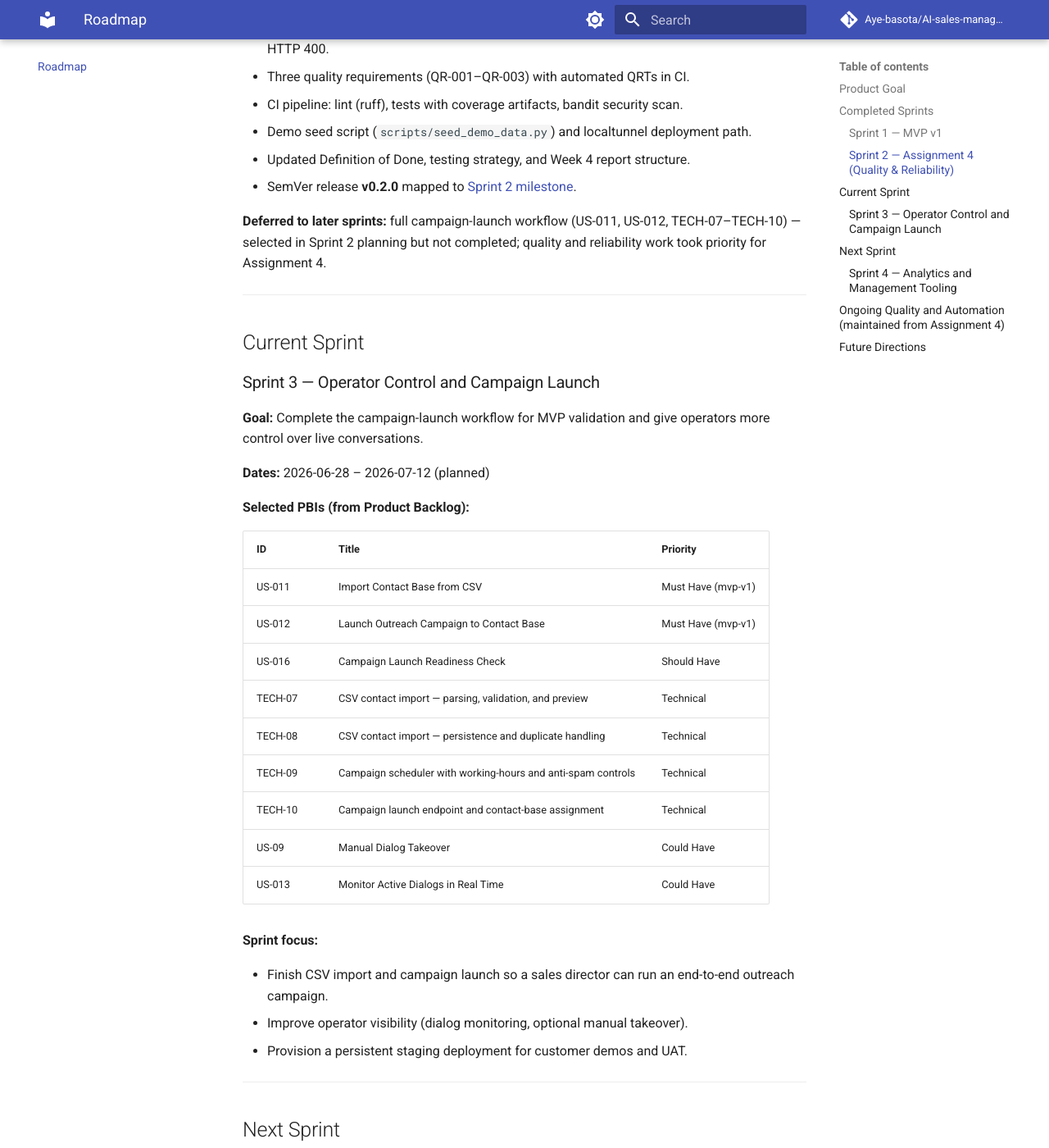
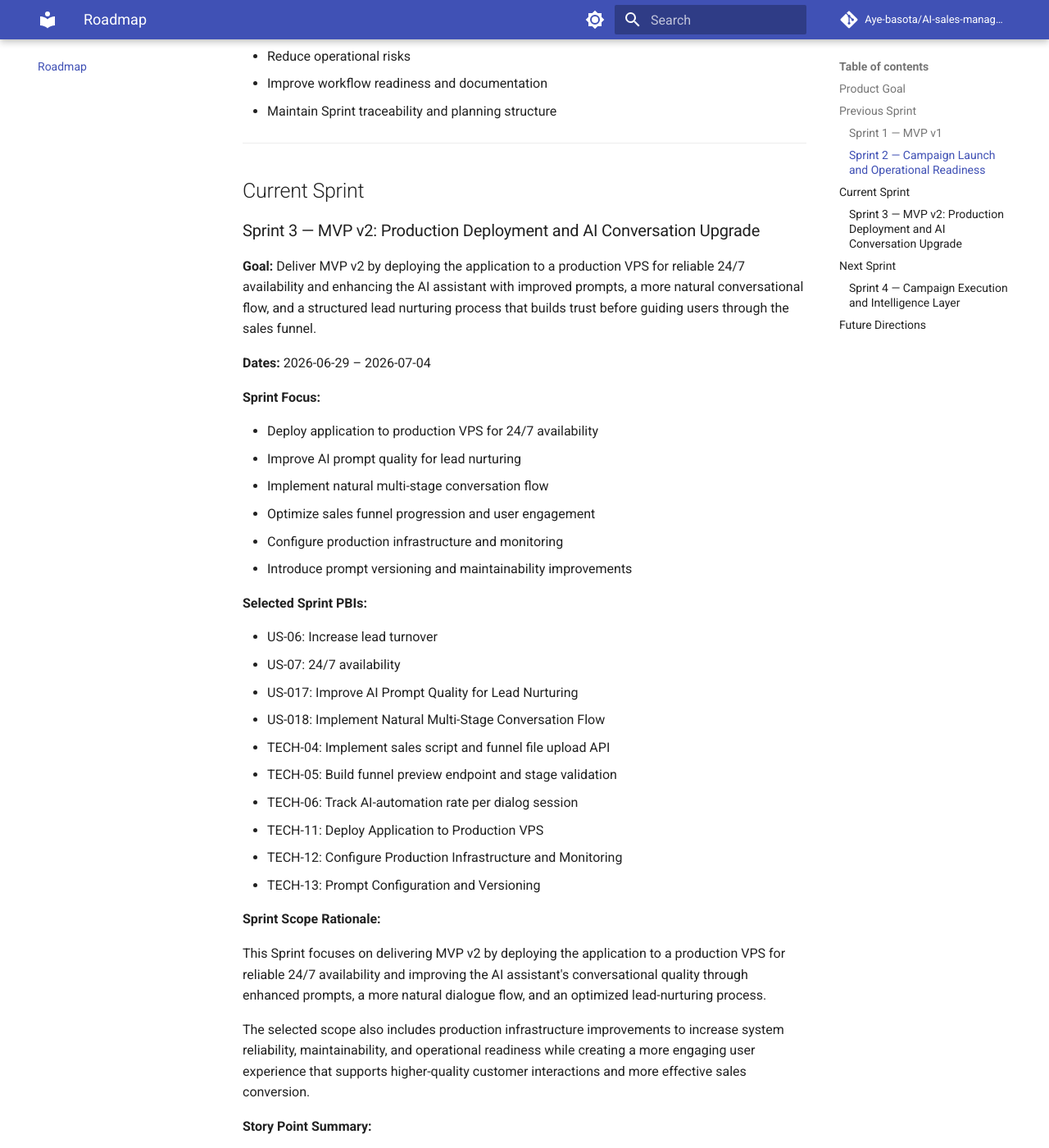
Before and after one commit to Aye-basota/AI-sales-manager, an MkDocs documentation site: the page built from docs/roadmap.md, in a window 1280 px wide and 1400 px high, scrolled down 1128 px. Shown: the whole window at 82% size. Built offline with MkDocs 1.6.1 and Material for MkDocs 9.7.7, drawn with Linux system fonts in a browser that asks for light colours; comment, search, counter and statistics services are not loaded; some of the changed text lies outside the part shown.

Commit message:
Revise roadmap for sprints and deliverables clarity
Updated roadmap to reflect changes in sprint goals, deliverables, and timelines, including renaming sprints and adjusting key deliverables for clarity.

```diff
--- a/docs/roadmap.md
+++ b/docs/roadmap.md
@@ -6,7 +6,7 @@
 
 ---
 
-## Completed Sprints
+## Previous Sprint
 
 ### Sprint 1 — MVP v1
 
@@ -14,97 +14,96 @@
 
 **Dates:** 2026-06-09 – 2026-06-20
 
-**Key deliverables:**
+**Key Deliverables:**
 
-- Configurable 4-stage sales funnel (hook → qualification → value → CTA).
-- Funnel-aware LLM prompt generation and stage tracking in `Conversation`.
-- Admin bot script creation with `first_message_goal` selection.
-- Analytics dashboard for replies, qualified leads, and meetings booked.
-- Multi-provider LLM support (OpenRouter + DashScope).
-- SemVer release **v0.1.0**.
+- Configurable 4-stage sales funnel (hook → qualification → value → CTA)
+- Funnel-aware LLM prompt generation
+- Funnel stage tracking in `Conversation`
+- Admin bot script creation with `first_message_goal` selection
+- Analytics dashboard for replies, qualified leads, and meetings booked
+- Multi-provider LLM support (OpenRouter + DashScope)
 
-### Sprint 2 — Assignment 4 (Quality & Reliability)
+---
 
-**Goal:** Deliver a reliable Sprint increment by fixing known analytics and account bugs, automating quality requirement tests, and gating quality through CI — while improving demo readiness for customer review.
+### Sprint 2 — Campaign Launch and Operational Readiness
 
-**Dates:** 2026-06-25 – 2026-06-28 (increment released as **v0.2.0**)
+**Goal:** Deliver a usable campaign-launch workflow for AI-powered outreach while improving product reliability and reducing implementation risks through validation, testing, and documentation improvements.
 
-**Key deliverables:**
+**Dates:** 2026-06-25 – 2026-07-09
 
-- Bug fixes: analytics for running campaigns only, unique `processed_contacts` count, assigned-account eligibility with fallback.
-- Health endpoint reports `degraded` when the scheduler is not running; invalid JSON returns HTTP 400.
-- Three quality requirements (QR-001–QR-003) with automated QRTs in CI.
-- CI pipeline: lint (ruff), tests with coverage artifacts, bandit security scan.
-- Demo seed script (`scripts/seed_demo_data.py`) and localtunnel deployment path.
-- Updated Definition of Done, testing strategy, and Week 4 report structure.
-- SemVer release **v0.2.0** mapped to [Sprint 2 milestone](https://github.com/Aye-basota/AI-sales-manager/milestone/2).
+**Sprint Focus:**
 
-**Deferred to later sprints:** full campaign-launch workflow (US-011, US-012, TECH-07–TECH-10) — selected in Sprint 2 planning but not completed; quality and reliability work took priority for Assignment 4.
+- Complete campaign-launch functionality
+- Improve data import and campaign execution reliability
+- Reduce operational risks
+- Improve workflow readiness and documentation
+- Maintain Sprint traceability and planning structure
 
 ---
 
 ## Current Sprint
 
-### Sprint 3 — Operator Control and Campaign Launch
+### Sprint 3 — MVP v2: Production Deployment and AI Conversation Upgrade
 
-**Goal:** Complete the campaign-launch workflow for MVP validation and give operators more control over live conversations.
+**Goal:** Deliver MVP v2 by deploying the application to a production VPS for reliable 24/7 availability and enhancing the AI assistant with improved prompts, a more natural conversational flow, and a structured lead nurturing process that builds trust before guiding users through the sales funnel.
 
-**Dates:** 2026-06-28 – 2026-07-12 (planned)
+**Dates:** 2026-06-29 – 2026-07-04
 
-**Selected PBIs (from Product Backlog):**
+**Sprint Focus:**
 
-| ID | Title | Priority |
-|---|---|---|
-| US-011 | Import Contact Base from CSV | Must Have (mvp-v1) |
-| US-012 | Launch Outreach Campaign to Contact Base | Must Have (mvp-v1) |
-| US-016 | Campaign Launch Readiness Check | Should Have |
-| TECH-07 | CSV contact import — parsing, validation, and preview | Technical |
-| TECH-08 | CSV contact import — persistence and duplicate handling | Technical |
-| TECH-09 | Campaign scheduler with working-hours and anti-spam controls | Technical |
-| TECH-10 | Campaign launch endpoint and contact-base assignment | Technical |
-| US-09 | Manual Dialog Takeover | Could Have |
-| US-013 | Monitor Active Dialogs in Real Time | Could Have |
+- Deploy application to production VPS for 24/7 availability
+- Improve AI prompt quality for lead nurturing
+- Implement natural multi-stage conversation flow
+- Optimize sales funnel progression and user engagement
+- Configure production infrastructure and monitoring
+- Introduce prompt versioning and maintainability improvements
 
-**Sprint focus:**
+**Selected Sprint PBIs:**
 
-- Finish CSV import and campaign launch so a sales director can run an end-to-end outreach campaign.
-- Improve operator visibility (dialog monitoring, optional manual takeover).
-- Provision a persistent staging deployment for customer demos and UAT.
+- US-06: Increase lead turnover
+- US-07: 24/7 availability
+- US-017: Improve AI Prompt Quality for Lead Nurturing
+- US-018: Implement Natural Multi-Stage Conversation Flow
+- TECH-04: Implement sales script and funnel file upload API
+- TECH-05: Build funnel preview endpoint and stage validation
+- TECH-06: Track AI-automation rate per dialog session
+- TECH-11: Deploy Application to Production VPS
+- TECH-12: Configure Production Infrastructure and Monitoring
+- TECH-13: Prompt Configuration and Versioning
+
+**Sprint Scope Rationale:**
+
+This Sprint focuses on delivering MVP v2 by deploying the application to a production VPS for reliable 24/7 availability and improving the AI assistant's conversational quality through enhanced prompts, a more natural dialogue flow, and an optimized lead-nurturing process.
+
+The selected scope also includes production infrastructure improvements to increase system reliability, maintainability, and operational readiness while creating a more engaging user experience that supports higher-quality customer interactions and more effective sales conversion.
+
+**Story Point Summary:**
+
+- User stories: 23 SP
+- Technical tasks: 12 SP
+- **Sprint 3 total: 35 SP**
 
 ---
 
 ## Next Sprint
 
-### Sprint 4 — Analytics and Management Tooling
+### Sprint 4 — Campaign Execution and Intelligence Layer
 
-**Goal:** Increase visibility into campaign performance and streamline day-to-day management through the Admin Bot.
+**Goal:** Enhance campaign execution capabilities and introduce deeper intelligence into lead management and analytics.
 
 **Planned PBIs:**
 
+- US-09: Manual Dialog Takeover
+- US-010: Telegram Admin Bot for Management
+- US-013: Monitor Active Dialogs in Real Time
 - US-015: Campaign Analytics and Conversion Dashboard
-- US-010: Telegram Admin Bot for Management (complete remaining UX)
-- US-014: Lead Qualification Status Management
 
-**Planned outcomes:**
+**Planned Outcomes:**
 
-- Conversion metrics visible per campaign and funnel stage.
-- Improved Admin Bot menus, command hints, and entity navigation.
-- Clear lead qualification states for operator handover.
-
----
-
-## Ongoing Quality and Automation (maintained from Assignment 4)
-
-These gates apply to **all future sprints** unless explicitly superseded:
-
-| Asset | Location | Expectation |
-|---|---|---|
-| Quality requirements | `docs/quality-requirements.md` | New features must not regress QR-001–QR-003 scenarios |
-| Automated QRTs | `tests/quality_requirement_tests/` | Run on every CI build |
-| Definition of Done | `docs/definition-of-done.md` | PBIs marked Done only when CI, tests, review, and changelog criteria are met |
-| Testing strategy | `docs/testing.md` | Critical modules maintain ≥ 30% line coverage |
-| CI pipeline | `.github/workflows/ci.yml` | Lint, tests, coverage, bandit must pass on `main` |
-| UAT scenarios | `docs/user-acceptance-tests.md` | Re-executed after major increments |
+- Better operator control over conversations
+- Improved real-time monitoring of campaigns
+- Stronger analytics and conversion tracking
+- Enhanced operational visibility
 
 ---
 
@@ -114,6 +113,7 @@
 - Image and media processing
 - CRM integrations (HubSpot, Pipedrive)
 - Calendar integrations (Google Calendar, Calendly)
-- Advanced campaign analytics and real-time dashboards
+- Advanced campaign analytics
+- Real-time dashboards
 - A/B testing for outreach campaigns
-- Human-like message pacing improvements (typing indicators, chunk splitting)
+- Infrastructure scaling and performance optimization
```
